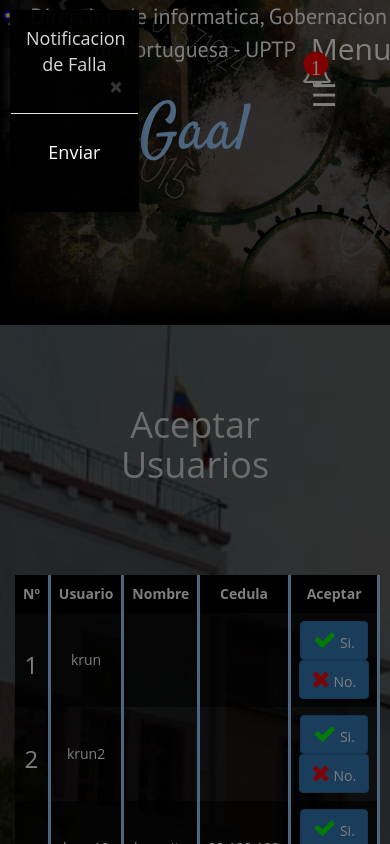
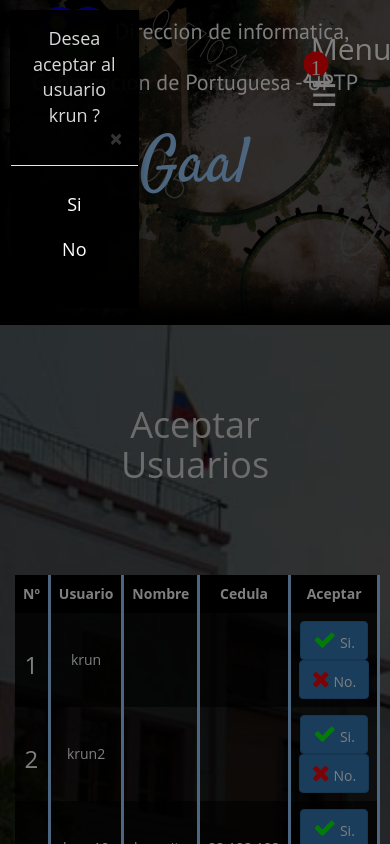
Before and after one commit to joseconejoo/Verthandi, a Django app: page /aceptarusers/ in a window 390 px wide, after a click on "Si.". Run offline with Django 3.2, Linux system fonts and the light colour scheme; a user stored in the database is signed in; data comes from the database, SQL or seed files in the repository; both versions use the stored data as it was after the commit; some libraries are stand-ins or nearby versions.

Commit message:
Confirmacion para añadir usuarios.

```diff
--- a/soporte/static/css2/css/style19.css
+++ b/soporte/static/css2/css/style19.css
@@ -90,7 +90,8 @@
 }
 
 .imagen12{
-  max-width: 5%;
+  /* para rezisear la imagen*/
+  max-height: 3em;
   height: auto;
   margin-right: 2%;
 }
--- a/soporte/static/css2/js/custom15.js
+++ b/soporte/static/css2/js/custom15.js
@@ -163,9 +163,15 @@
               'max-height':'10%'
 
        });
+
        var xadd = $(e.relatedTarget).data('id');
        var valks = $(e.relatedTarget).data('href');
+       var nombre = $(e.relatedTarget).data('nombre');
+       var tipo_op = $(e.relatedTarget).data('tipo');
 
+       if (nombre && tipo_op) {
+        document.getElementById("pr1").innerHTML = "Desea "+tipo_op +" al usuario "+ nombre+" ?";
+       }
        //document.getElementById("pr1").innerHTML = x12[3];
        //var xsd = document.getElementById("Fbs1").acat;
        var oForm = document.forms["amxj"];
--- a/templates/index.html
+++ b/templates/index.html
@@ -129,3 +129,5 @@
 </body>
 
 </html>
+{% block modals %}
+{% endblock %}
--- a/templates/v_us2.html
+++ b/templates/v_us2.html
@@ -68,9 +68,9 @@
 		          </td>
 		          {% endcomment %}
 		          <td>
-		          	<a data-toggle="modal" data-target="#myModal1" data-id="" data-href="{% url 'userAP' v_us1.pk %}"><span class="btn btn-primary" ><i class="fa fa-check" id="iconB" style="color:rgba(0, 255, 0,0.95);">  </i> Si.</span></a>
+		          	<a data-toggle="modal" data-target="#myModal1" data-id="" data-href="{% url 'userAP' v_us1.pk %}" data-nombre="{{v_us1.username }}" data-tipo="aceptar"><span class="btn btn-primary" ><i class="fa fa-check" id="iconB" style="color:rgba(0, 255, 0,0.95);">  </i> Si.</span></a>
 
-		          	<a data-toggle="modal" data-target="#myModal1" data-id="" data-href="{% url 'userNE' v_us1.pk %}"><span class="btn btn-primary"><i class="fa fa-times" id="iconB" style="color:rgba(255, 0, 0,0.95);"></i>  No. </span></a>
+		          	<a data-toggle="modal" data-target="#myModal1" data-id="" data-href="{% url 'userNE' v_us1.pk %}" data-nombre="{{v_us1.username }}" data-tipo="eliminar"><span class="btn btn-primary"><i class="fa fa-times" id="iconB" style="color:rgba(255, 0, 0,0.95);"></i>  No. </span></a>
 
 		          </td>
 		        </span>
@@ -88,22 +88,13 @@
 
 
 
-
-
-
-
-
-
-
-
-
 <div class="container-modal">
   <div class="modal fade" id="myModal1">
     <div class="modal-dialog">
       <div class="modal-content">
 
         <div class="modal-header">
-          <h4 class="modal-title text-center fblanc" id="pr1">Notificacion de Falla</h4>
+          <h4 class="modal-title text-center fblanc" id="pr1">Notificacion de f</h4>
 
           <button type="button" class="close" data-dismiss="modal">&times;</button>
         </div>
@@ -113,54 +104,15 @@
 
             <fieldset>
             	{% csrf_token %}
+            <div class="col-md-6">
+            	<button class="btn btn-lg btn-primary btn-block" type="submit" id="enviof-1">Si</button>
 
-              {% for field in form %}
+            </div>
+            <div class="col-md-6">
+            	<button type="button" class="btn btn-lg btn-primary btn-block" data-dismiss="modal">No</button>
 
-                <div class="errores">
-                  {% if field.errors %}
-                  <script type="text/javascript">
-                    var varka = '{{field.errors}}';
-                    varka = varka.replace(/\<li>/g, '');
-                    varka = varka.replace(/\<\/li>/g, '');
-                    varka = varka.replace(/\<\/ul>/g, '');
-                    varka = varka.replace(/\<ul class="errorlist">/g, '')
-                    varka = varka.replace('.', '.\n\n');
+            </div>
 
-
-                    alert(varka);
-                  </script>
-                  {% endif %}
-
-                </div>
-                  {% if forloop.counter == 1%}
-                    {{field|addclass:'form-control blancColor'}}
-                  {% endif %}
-                  {% if forloop.counter == 2%}
-                    {{field|addclass:'form-control blancColor'}}
-                  {% endif %}
-                  {% if forloop.counter == 3%}
-                    {{field|notifa3:'form-control blancColor'}}
-                  {% endif %}
-                  <div class="col-md-6">
-                    {% if forloop.counter == 4%}
-                      {{field|notifa1:'form-control blancColor'}}
-                    {% endif %}
-
-                  </div>
-                  <div class="col-md-6">
-                    {% if forloop.counter == 5%}
-                      {{field|notifa2:'form-control blancColor'}}
-                    {% endif %}
-
-                  </div>
-                  <p></p>
-                  {% if field.help_text %}
-                  <p class="help">{{ field.help_text|safe }}</p>
-                  {% endif %}
-
-              {% endfor %}
-
-              <button class="btn btn-lg btn-primary btn-block" type="submit" id="enviof-1">Enviar</button>
             </fieldset>
             <br>
 
@@ -180,4 +132,16 @@
 
 <script src="https://code.jquery.com/jquery-3.3.1.min.js"></script>
 
+
 {% endblock %}
+
+
+
+
+
+
+
+
+{% block modals %}
+
+{% endblock %}
```
Also changed, not shown: db.sqlite3.
